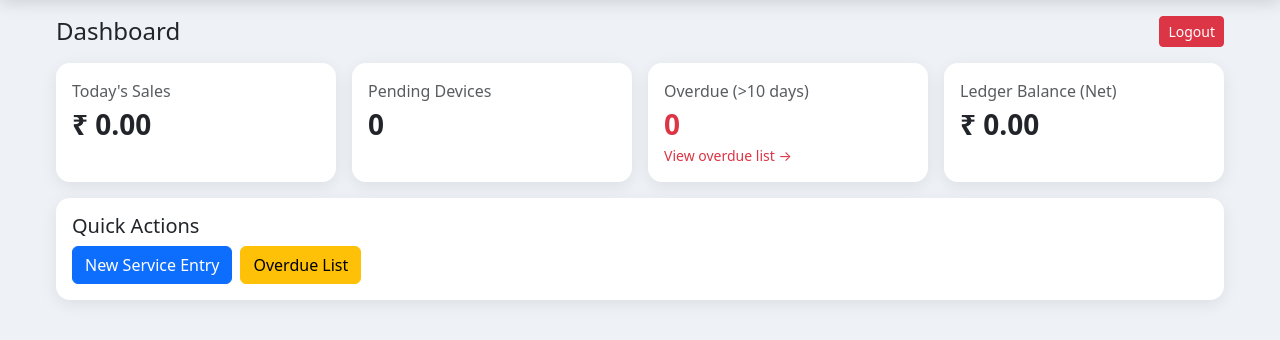
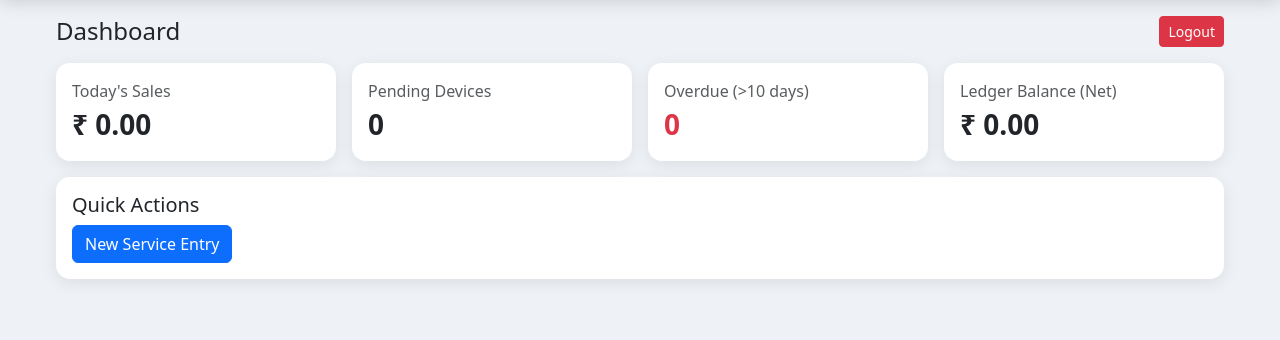
Before and after one commit to sanjaybjr123-spec/IT_SOLUTIONS_FLASK, a Flask app: page / in a window 1280 px wide. Shown: the part 56-396 px from the top of the page. Run offline with Flask 3, Linux system fonts and the light colour scheme; the visitor is signed in with stand-in values (Sample User, id 1); data that the repository does not hold is empty; parts of the project's set-up code (start-up, migrations or seed data) failed here and were passed over; some libraries are stand-ins or nearby versions.

Commit message:
Update dashboard.html

```diff
--- a/templates/dashboard.html
+++ b/templates/dashboard.html
@@ -5,26 +5,17 @@
 <div class="d-flex justify-content-between align-items-center mb-3">
   <h4 class="mb-0">Dashboard</h4>
 
-  <!-- RIGHT ACTIONS -->
-  <div class="d-flex gap-2">
-    {% if session.role == 'admin' %}
-      <a href="/export/entries" class="btn btn-sm btn-outline-dark">
-        ⬇ Export Backup
-      </a>
-    {% endif %}
-
-    <a href="/logout" class="btn btn-sm btn-danger">
-      Logout
-    </a>
-  </div>
+  <!-- LOGOUT BUTTON -->
+  <a href="/logout"
+     class="btn btn-sm btn-danger">
+     Logout
+  </a>
 </div>
 
 <!-- KPI CARDS -->
 <div class="row g-3">
-
-  <!-- TODAY SALES -->
   <div class="col-md-3">
-    <div class="card p-3 h-100">
+    <div class="card p-3">
       <div class="text-muted">Today's Sales</div>
       <div class="fs-3 fw-bold">
         ₹ {{ '%.2f'|format(kp.today_sales) }}
@@ -32,9 +23,8 @@
     </div>
   </div>
 
-  <!-- PENDING -->
   <div class="col-md-3">
-    <div class="card p-3 h-100">
+    <div class="card p-3">
       <div class="text-muted">Pending Devices</div>
       <div class="fs-3 fw-bold">
         {{ kp.pending }}
@@ -42,33 +32,23 @@
     </div>
   </div>
 
-  <!-- OVERDUE (CLICKABLE) -->
   <div class="col-md-3">
-    <a href="/overdue" style="text-decoration:none">
-      <div class="card p-3 h-100 border-danger">
-        <div class="text-muted">
-          Overdue (&gt;10 days)
-        </div>
-        <div class="fs-3 fw-bold text-danger">
-          {{ kp.overdue }}
-        </div>
-        <small class="text-danger">
-          View overdue list →
-        </small>
+    <div class="card p-3">
+      <div class="text-muted">Overdue (&gt;10 days)</div>
+      <div class="fs-3 fw-bold text-danger">
+        {{ kp.overdue }}
       </div>
-    </a>
+    </div>
   </div>
 
-  <!-- LEDGER -->
   <div class="col-md-3">
-    <div class="card p-3 h-100">
+    <div class="card p-3">
       <div class="text-muted">Ledger Balance (Net)</div>
       <div class="fs-3 fw-bold">
         ₹ {{ '%.2f'|format(kp.ledger_bal) }}
       </div>
     </div>
   </div>
-
 </div>
 
 <!-- QUICK ACTIONS -->
@@ -77,25 +57,24 @@
 
   <div class="d-flex flex-wrap gap-2">
 
-    <!-- STAFF + ADMIN -->
+    <!-- COMMON FOR ADMIN + STAFF -->
     <a href="/service" class="btn btn-primary">
       New Service Entry
     </a>
 
-    <a href="/overdue" class="btn btn-warning">
-      Overdue List
-    </a>
-
-    <!-- ADMIN ONLY -->
+    <!-- ADMIN ONLY BUTTONS -->
     {% if session.role == 'admin' %}
-      <a href="/export/entries" class="btn btn-outline-dark">
-        Backup Services
+      <a href="/sales" class="btn btn-success">
+        Add Sale
       </a>
-      <a href="/export/sales" class="btn btn-outline-success">
-        Backup Sales
+      <a href="/ledger" class="btn btn-secondary">
+        Ledger Entry
       </a>
-      <a href="/export/users" class="btn btn-outline-secondary">
-        Backup Users
+      <a href="/customers" class="btn btn-info">
+        Add Customer
+      </a>
+      <a href="/overdue" class="btn btn-warning">
+        View Overdue
       </a>
     {% endif %}
 
```
